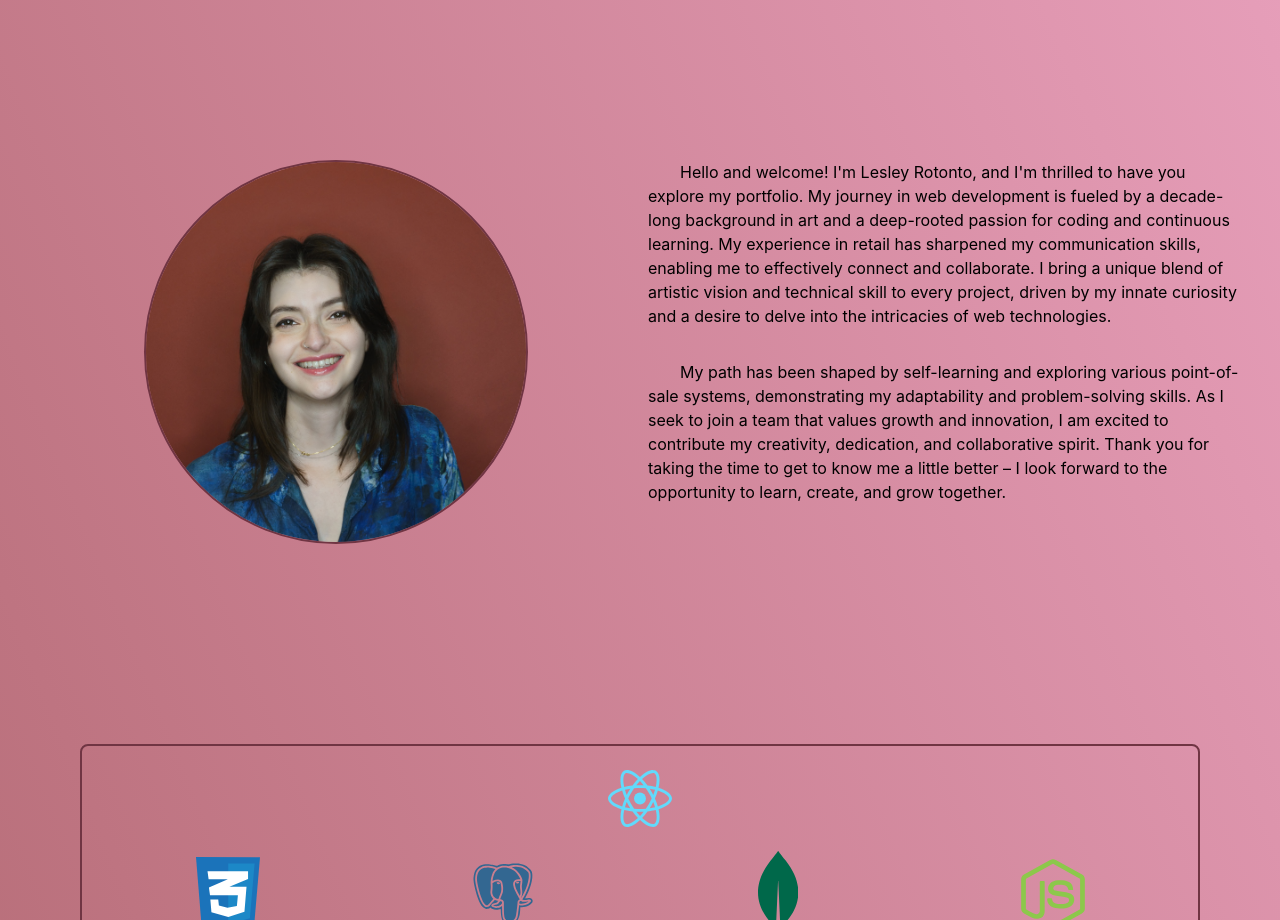
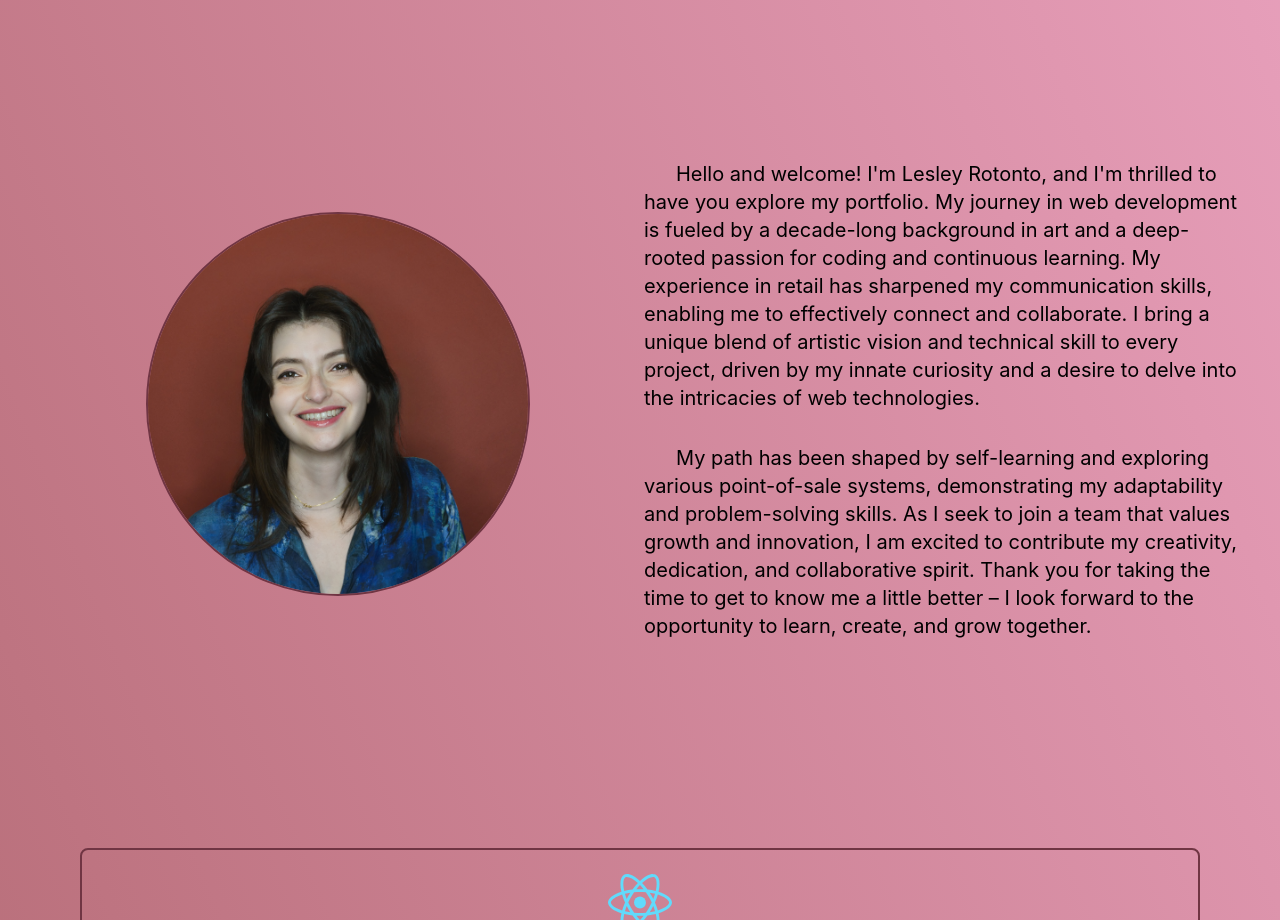
Before and after one commit to GlitterAngle/GlitterAngle.github.io, a React (Vite) app: page / in a window 1280 px wide. Shown: the part 920-1840 px from the top of the page. Built offline with nearby package versions, Linux system fonts and the light colour scheme.

Commit message:
about text size change

```diff
--- a/src/components/about/AboutComponent.jsx
+++ b/src/components/about/AboutComponent.jsx
@@ -15,27 +15,27 @@ const About = forwardRef(() => {
 
   return (
     <>
-    <div id='about' className='p-4 lg:p-10 text-left grid grid-cols-1 md:grid-cols-2 gap-4 mt-20 lg:mt-60'>
+    <div id='about' className='p-4 lg:p-10 text-left grid grid-cols-1 md:grid-cols-2 gap-2 mt-20 lg:mt-60'>
         <img
           src={headshot}
           alt='headshot'
           className="border-2 border-customBrown h-48 w-48 md:h-96 md:w-96 lg:h-90 lg:w-90 rounded-full object-cover object-center place-self-center lg:row-span-2"
         />
         <div className='space-y-8'>
-          <p className='indent-8 mb-8 max-w-xs sm:max-w-sm mx-auto lg:max-w-full'>
+          <p className='indent-8 mb-8 max-w-xs sm:max-w-sm mx-auto lg:max-w-full lg:text-xl'>
             Hello and welcome! I'm Lesley Rotonto, and I'm thrilled to have you explore my portfolio.
             My journey in web development is fueled by a decade-long background in art and a deep-rooted passion for coding and continuous learning.
             My experience in retail has sharpened my communication skills, enabling me to effectively connect and collaborate.
             I bring a unique blend of artistic vision and technical skill to every project, driven by my innate curiosity and a desire to delve into the intricacies of web technologies.
           </p>
-          <p className='indent-8 mb-8 max-w-xs sm:max-w-sm mx-auto lg:max-w-full'>
+          <p className='indent-8 mb-8 max-w-xs sm:max-w-sm mx-auto lg:max-w-full lg:text-xl'>
             My path has been shaped by self-learning and exploring various point-of-sale systems, demonstrating my adaptability and problem-solving skills.
             As I seek to join a team that values growth and innovation, I am excited to contribute my creativity, dedication, and collaborative spirit.
             Thank you for taking the time to get to know me a little better – I look forward to the opportunity to learn, create, and grow together.
           </p>
         </div>
       </div>
-    <div className='p-20 lf:p-10 flex justify-center w-full gap-4 mt-20'>
+    <div className='p-20 flex justify-center w-full gap-4 mt-20'>
     <div className='border-2 border-customBrown p-4 rounded-lg w-full grid grid-cols-1 md:grid-cols-4 lg:grid-cols-4 gap-4'>
         <div className='flex justify-center items-center col-span-full'><img src={react} className='h-26 w-16'/></div>
         <div className='flex justify-center items-center'><img src={css} className='h-26 w-16'/></div>
```
